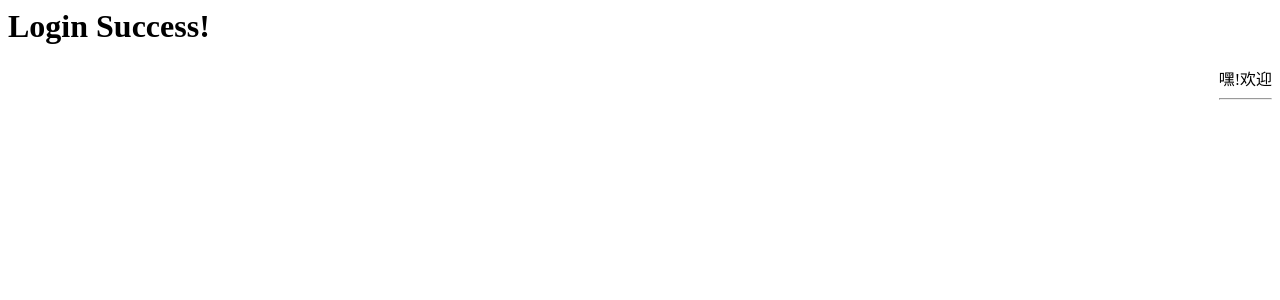
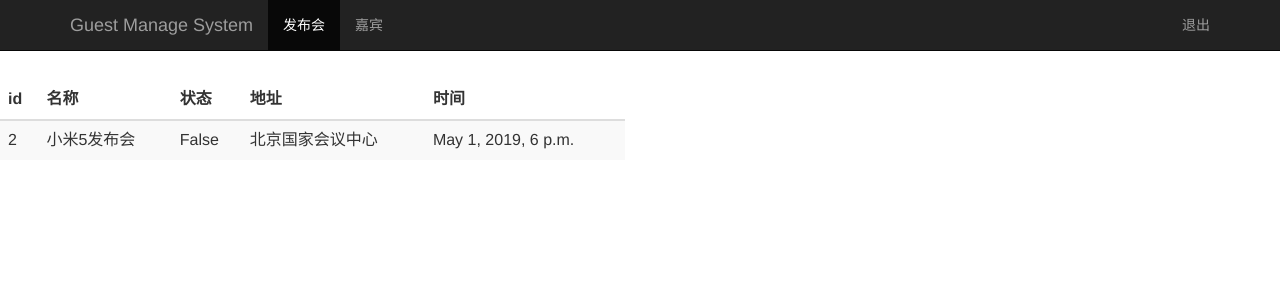
Before and after one commit to cjnV587/Django-project, a Django app: page /event_manage/ in a window 1280 px wide. Shown: the top 300 px of the page. Run offline with Django 3.2, Linux system fonts and the light colour scheme; a user stored in the database is signed in; data comes from the database, SQL or seed files in the repository; some libraries are stand-ins or nearby versions.

Commit message:
使用bootstrap3美化界面

```diff
--- a/guset/settings.py
+++ b/guset/settings.py
@@ -38,6 +38,7 @@
     'django.contrib.messages',
     'django.contrib.staticfiles',
     'sign',
+    'bootstrap3',
 ]
 
 MIDDLEWARE = [
@@ -87,7 +88,7 @@
         'PORT': '3306',
         'NAME': 'guest',
         'USER': 'root',
-        'PASSWORD': '',
+        'PASSWORD': '123456',
         'OPTIONS': {
             'init_command': "SET sql_mode='STRICT_TRANS_TABLES'"
         },
--- a/sign/templates/event_manage.html
+++ b/sign/templates/event_manage.html
@@ -1,11 +1,51 @@
-<html>
+<html lang="zh-CN">
 <head>
-    <title>Event Manage Page</title>
+    {% load bootstrap3 %}
+    {% bootstrap_css %}
+    {% bootstrap_javascript %}
+    <title>Guest Manage</title>
 </head>
-<body>
-    <h1>Login Success!</h1>
-    <div style="float: right;">
-        <a>嘿!{{ user }}欢迎</a><hr/>
+
+<body role="document">
+    <!-- 导航栏-->
+    <nav class="navbar navbar-inverse navbar-fixed-top">
+        <div class="container">
+            <div class="navbar-header">
+                  <a class="navbar-brand" href="/event_manage/">Guest Manage System</a>
+            </div>
+            <div id="navbar" class="collapse navbar-collapse">
+                <ul class="nav navbar-nav">
+                    <li class="active"><a href="#">发布会</a></li>
+                    <li><a href="/guest_manage/">嘉宾</a></li>
+                </ul>
+                <ul class="nav navbar-nav navbar-right">
+                    <li><a href="#">{{user}}</a></li>
+                    <li><a href="/logout/">退出</a></li>
+</ul>
+            </div>
+        </div>
+    </nav>
+
+<!-- 发布会列表-->
+    <div class="row" style="padding-top: 80px;">
+        <div class="col-md-6">
+            <table class="table table-striped">
+                <thead>
+                    <tr>
+                        <th>id</th><th>名称</th><th>状态</th><th>地址</th><th>时间</th>
+                    </tr>
+                </thead>
+                <tbody>
+                {% for event in events %}
+                    <tr>
+                        <td>{{ event.id }}</td>
+                        <td>{{ event.name }}</td>
+                        <td>{{ event.status }}</td>
+                        <td>{{ event.address }}</td>
+                        <td>{{ event.start_time }}</td>
+                    </tr>
+                {% endfor %}
+                </tbody>
+            </table>
+        </div>
     </div>
-</body>
-</html>
--- a/sign/views.py
+++ b/sign/views.py
@@ -2,6 +2,7 @@
 from django.http import HttpResponse, HttpResponseRedirect
 from django.contrib import auth
 from django.contrib.auth.decorators import login_required
+from sign.models import Event
 # Create your views here.
 
 def index(request):
@@ -25,5 +26,7 @@
 @login_required
 def event_manage(request):
     #username = request.COOKIES.get('user', '') #读取浏览器cookie
+    event_list =Event.objects.all()
     username =request.session.get('user', '')
-    return render(request, 'event_manage.html', {"user":username})
+    return render(request, 'event_manage.html', {"user":username,
+                                                "events": event_list})
```
